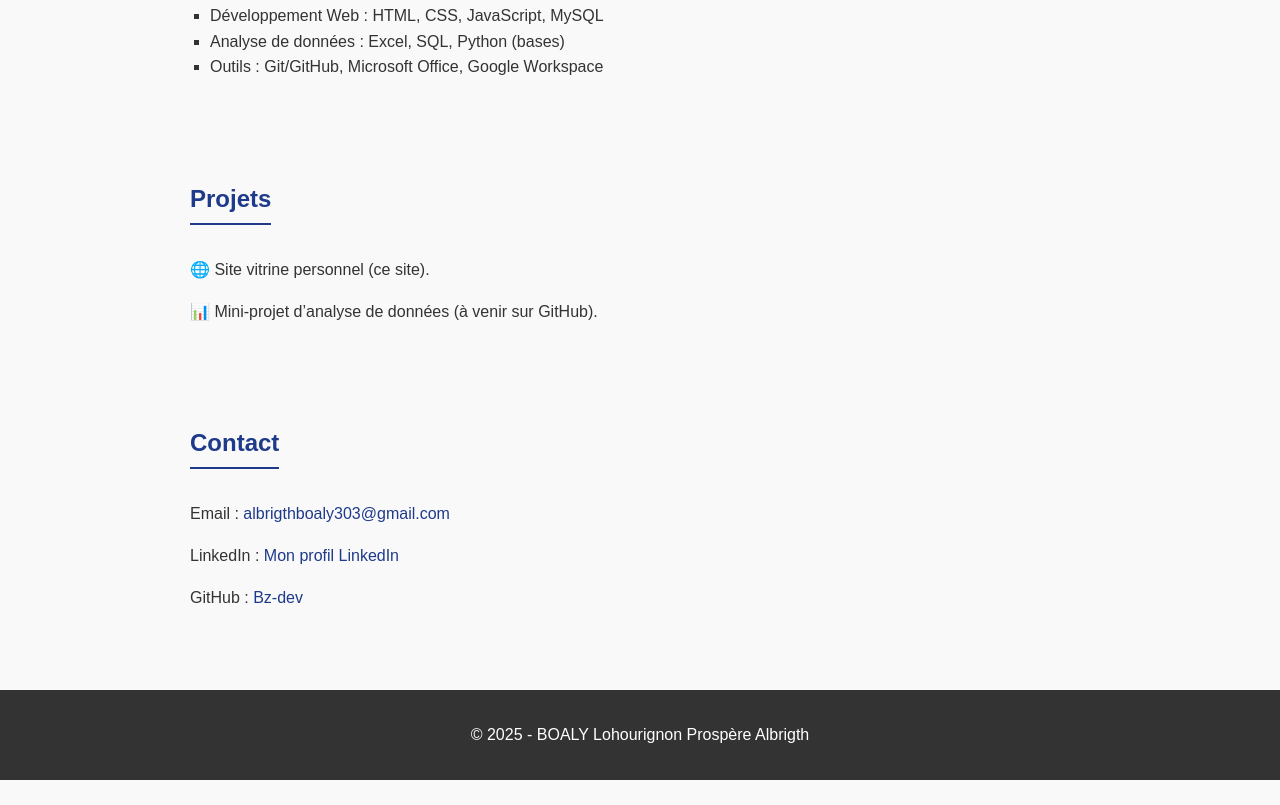
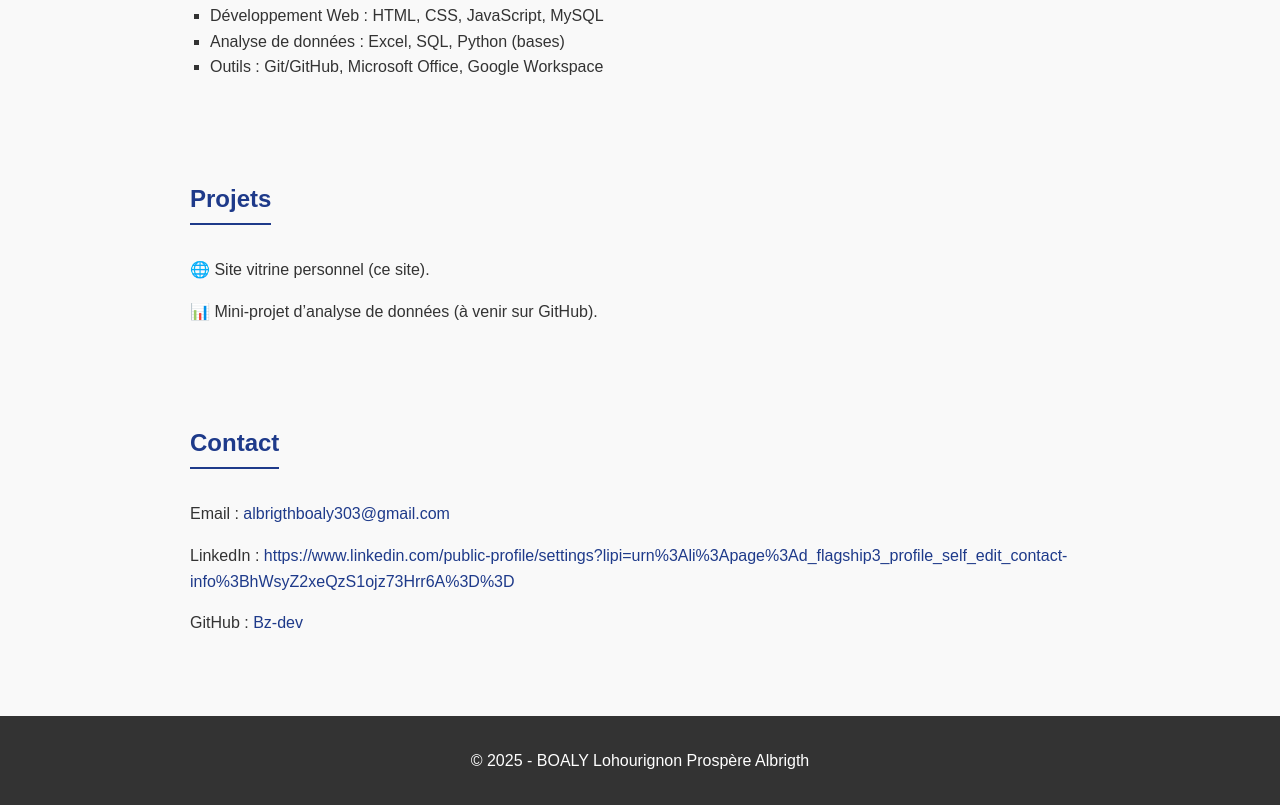
Before and after one commit to Bz-dev/site-vitrine, a plain HTML site: page index.html in a window 1280 px wide. Shown: the part 527-1332 px from the top of the page. Before the commit the page ends 1307 px from the top, so only its background shows below. Drawn offline with Linux system fonts and the light colour scheme.

Commit message:
Update index.html

```diff
--- a/index.html
+++ b/index.html
@@ -41,7 +41,7 @@
   <section id="contact">
     <h2>Contact</h2>
     <p>Email : <a href="mailto:albrigthboaly303@gmail.com">albrigthboaly303@gmail.com</a></p>
-    <p>LinkedIn : <a href="#">Mon profil LinkedIn</a></p>
+    <p>LinkedIn : <a href="#">https://www.linkedin.com/public-profile/settings?lipi=urn%3Ali%3Apage%3Ad_flagship3_profile_self_edit_contact-info%3BhWsyZ2xeQzS1ojz73Hrr6A%3D%3D</a></p>
     <p>GitHub : <a href="https://github.com/Bz-dev">Bz-dev</a></p>
   </section>
 
```
